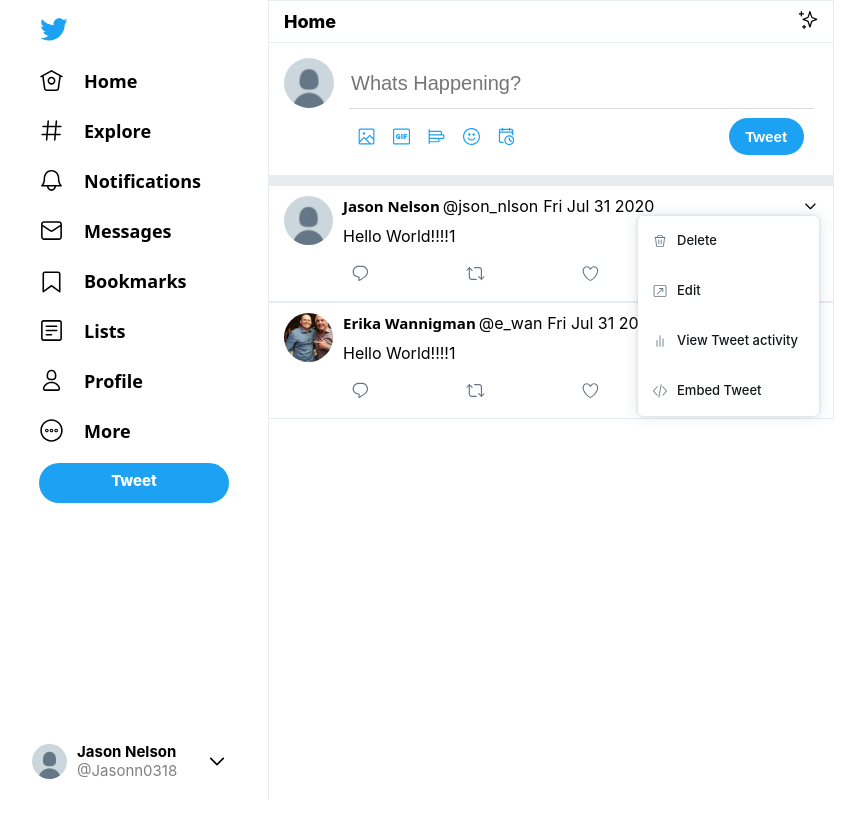
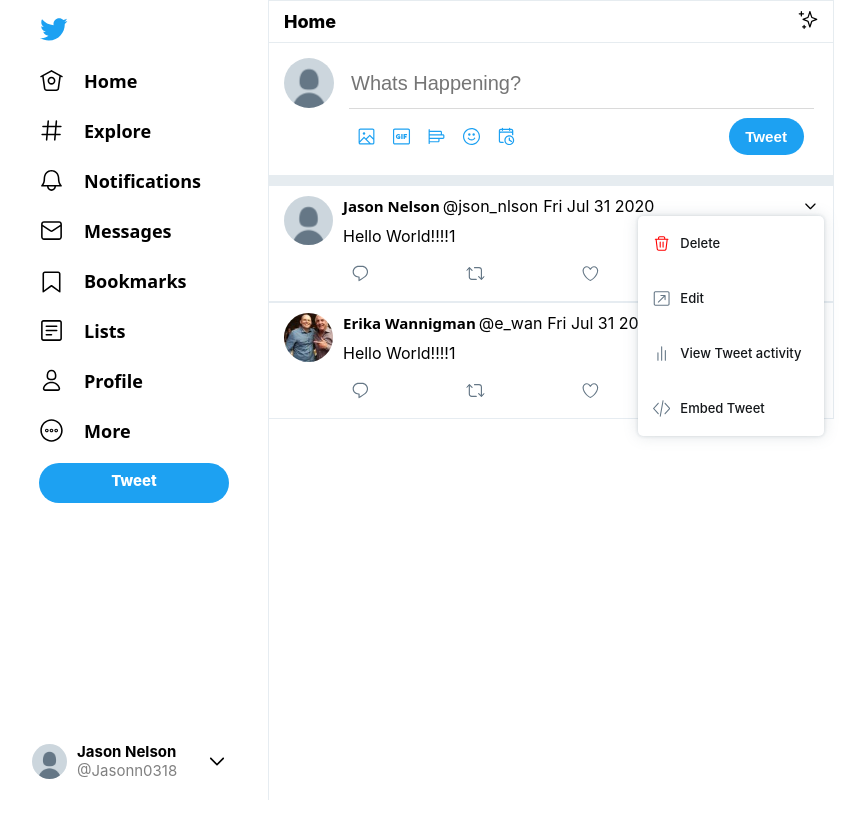
Before and after one commit to UpAndAtThem/TwittrClone, a React (Create React App) app: page /home in a window 1280 px wide. Both pictures are taken after a click on the icon 846 px from the left and 206 px from the top of the page. Shown: the top 818 px of the page, without its empty margins (36-901 px from the left). Built offline with nearby package versions, Linux system fonts and the light colour scheme.

Commit message:
added editTweet handler and passed it to TweetModal

```diff
--- a/src/App.tsx
+++ b/src/App.tsx
@@ -32,7 +32,13 @@
     };
   }
 
-  handleShow = (e?: any, post?: any, styles?: any, handleShow?: any) => {
+  editTweet = (postId: any) => {
+    console.log(postId);
+    console.log(this.state.tweets);
+    console.log(this);
+  };
+
+  handleShow = (e?: any, post?: any, styles?: any, handleShow?: any, editTweet?: any) => {
     if (!post) {
       this.setState({post: undefined});
       return undefined;
@@ -50,7 +56,7 @@
     let top = `${Math.floor(y)}px`;
     let left = `${Math.floor(x)}px`;
 
-    this.setState({post: <TweetModal isUser={isUser} top={top} left={left} postId={String(post.id)} styles={styles} handleShow={handleShow}/>});
+    this.setState({post: <TweetModal isUser={isUser} editTweet={editTweet} top={top} left={left} postId={String(post.id)} styles={styles} handleShow={handleShow}/>});
   };
 
 
@@ -152,6 +158,7 @@
               mockPosts={this.state.tweets}
               user={this.state.user}
               handleShow={this.handleShow}
+              editTweet={this.editTweet}
             />
           </Route>
           <Route path="/users">
--- a/src/Components/Post/Post.tsx
+++ b/src/Components/Post/Post.tsx
@@ -3,12 +3,12 @@
 import PostController from './PostController/PostController';
 import PostInterface from '../../Interfaces/Post';
 
-const Post = (props: {post: PostInterface, handleShow: any}) => {
+const Post = (props: {post: PostInterface, handleShow: any, editTweet: any}) => {
   console.log('Post Renders');
   let post = props.post;
 
   const tweetInfoHandler = (e: React.MouseEvent<SVGSVGElement, MouseEvent>) => {
-    props.handleShow(e, post, styles, props.handleShow);
+    props.handleShow(e, post, styles, props.handleShow, props.editTweet);
   }
 
   let mockPost =
--- a/src/Components/PostsFeed/PostsFeed.tsx
+++ b/src/Components/PostsFeed/PostsFeed.tsx
@@ -4,12 +4,13 @@
 interface Props {
   mockPosts: typeof Post[];
   handleShow: any;
+  editTweet: any;
 };
 
 const PostsFeed: React.FC<any> = (props: any) => {
   console.log('PostsFeed Renders');
   let JSXPosts = props.mockPosts.map((post: any) => {
-    return (<Post key={post.id} handleShow={props.handleShow} post={post}></Post>);
+    return (<Post key={post.id} handleShow={props.handleShow} post={post} editTweet={props.editTweet}></Post>);
   });
 
   return (
--- a/src/Containers/Home/Home.tsx
+++ b/src/Containers/Home/Home.tsx
@@ -11,7 +11,8 @@
   tweetInputValue: string
   onChangeTweetInput: ((event: any) => void),
   user: User,
-  handleShow: any
+  handleShow: any,
+  editTweet: any
 }
 
 class Home extends Component<Props, {}> {
@@ -26,7 +27,7 @@
           tweetInputValue={this.props.tweetInputValue}
           makeTweetHandler={this.props.makeTweetHandler}
         />
-        <PostsFeed handleShow={this.props.handleShow } mockPosts={this.props.mockPosts} />
+        <PostsFeed handleShow={this.props.handleShow } mockPosts={this.props.mockPosts} editTweet={this.props.editTweet} />
       </div>
     );
   }
--- a/src/UI/Backdrop/Backdrop.module.css
+++ b/src/UI/Backdrop/Backdrop.module.css
@@ -4,5 +4,5 @@
   top: 0px;
   right: 0px;
   bottom: 0px;
-  z-index: 1000;
+  z-index: 10;
 }
--- a/src/UI/Backdrop/Backdrop.tsx
+++ b/src/UI/Backdrop/Backdrop.tsx
@@ -6,6 +6,7 @@
   bodyHeight += 100;
 
   const onClose = (e: React.MouseEvent<HTMLDivElement, MouseEvent>) => {
+    console.log('backdrop');
     props.handleShow();
   }
 
--- a/src/UI/TweetModal/TweetModal.module.css
+++ b/src/UI/TweetModal/TweetModal.module.css
@@ -10,7 +10,7 @@
 .TweetEditModal svg {
   margin-right: 10px;
   fill: rgb(101, 119, 134);
-  height: 20px;
+  height: 25px;
   display: inline-block;
   padding: 15px 0 15px 15px;
 }
@@ -37,3 +37,7 @@
 .TweetEditModal div:hover {
   background-color: rgb(230, 236, 240, 0.5);
 }
+
+.TweetEditModal .Delete {
+  fill: red;
+}
--- a/src/UI/TweetModal/TweetModal.tsx
+++ b/src/UI/TweetModal/TweetModal.tsx
@@ -2,22 +2,24 @@
 import Backdrop from '../Backdrop/Backdrop';
 import styles from './TweetModal.module.css';
 
-const TweetModal = (props: { isUser: boolean, postId: string, top: string, left: string, styles: any, handleShow: any }) => {
-  let modalPos = {top: props.top, left: props.left };
+const TweetModal = (props: { isUser: boolean, editTweet: any, postId: string, top: string, left: string, styles: any, handleShow: any }) => {
+  let modalPos = { top: props.top, left: props.left };
+
+  console.log(props.postId);
 
   if (props.isUser) {
-    modalPos.left = (Number(modalPos.left.replace(/\D/g,'')) + 45).toString() + 'px';
+    modalPos.left = (Number(modalPos.left.replace(/\D/g, '')) + 45).toString() + 'px';
   }
 
   let modalContent = props.isUser ?
     (
       <>
         <div>
-          <svg viewBox="0 0 24 24" className=""><g><path d="M20.746 5.236h-3.75V4.25c0-1.24-1.01-2.25-2.25-2.25h-5.5c-1.24 0-2.25 1.01-2.25 2.25v.986h-3.75c-.414 0-.75.336-.75.75s.336.75.75.75h.368l1.583 13.262c.216 1.193 1.31 2.027 2.658 2.027h8.282c1.35 0 2.442-.834 2.664-2.072l1.577-13.217h.368c.414 0 .75-.336.75-.75s-.335-.75-.75-.75zM8.496 4.25c0-.413.337-.75.75-.75h5.5c.413 0 .75.337.75.75v.986h-7V4.25zm8.822 15.48c-.1.55-.664.795-1.18.795H7.854c-.517 0-1.083-.246-1.175-.75L5.126 6.735h13.74L17.32 19.732z"></path><path d="M10 17.75c.414 0 .75-.336.75-.75v-7c0-.414-.336-.75-.75-.75s-.75.336-.75.75v7c0 .414.336.75.75.75zm4 0c.414 0 .75-.336.75-.75v-7c0-.414-.336-.75-.75-.75s-.75.336-.75.75v7c0 .414.336.75.75.75z"></path></g></svg>
+          <svg viewBox="0 0 24 24" className={styles.Delete}><g><path d="M20.746 5.236h-3.75V4.25c0-1.24-1.01-2.25-2.25-2.25h-5.5c-1.24 0-2.25 1.01-2.25 2.25v.986h-3.75c-.414 0-.75.336-.75.75s.336.75.75.75h.368l1.583 13.262c.216 1.193 1.31 2.027 2.658 2.027h8.282c1.35 0 2.442-.834 2.664-2.072l1.577-13.217h.368c.414 0 .75-.336.75-.75s-.335-.75-.75-.75zM8.496 4.25c0-.413.337-.75.75-.75h5.5c.413 0 .75.337.75.75v.986h-7V4.25zm8.822 15.48c-.1.55-.664.795-1.18.795H7.854c-.517 0-1.083-.246-1.175-.75L5.126 6.735h13.74L17.32 19.732z"></path><path d="M10 17.75c.414 0 .75-.336.75-.75v-7c0-.414-.336-.75-.75-.75s-.75.336-.75.75v7c0 .414.336.75.75.75zm4 0c.414 0 .75-.336.75-.75v-7c0-.414-.336-.75-.75-.75s-.75.336-.75.75v7c0 .414.336.75.75.75z"></path></g></svg>
           <p>Delete</p>
         </div>
-        <div>
-        <svg viewBox="0 0 24 24" className=""><g><path d="M20.75 22H3.25C2.01 22 1 20.99 1 19.75V4.25C1 3.01 2.01 2 3.25 2h17.5C21.99 2 23 3.01 23 4.25v15.5c0 1.24-1.01 2.25-2.25 2.25zM3.25 3.5c-.414 0-.75.337-.75.75v15.5c0 .413.336.75.75.75h17.5c.414 0 .75-.337.75-.75V4.25c0-.413-.336-.75-.75-.75H3.25z"></path><path d="M16.758 6.982h-5.806c-.414 0-.75.336-.75.75s.336.75.75.75h3.995L6.92 16.508c-.292.293-.292.768 0 1.06.147.147.34.22.53.22s.385-.072.53-.22l8.027-8.025v3.995c0 .414.336.75.75.75s.75-.336.75-.75V7.732c0-.414-.335-.75-.75-.75z"></path></g></svg>
+        <div onClick={() => props.editTweet(props.postId)}>
+          <svg viewBox="0 0 24 24" className=""><g><path d="M20.75 22H3.25C2.01 22 1 20.99 1 19.75V4.25C1 3.01 2.01 2 3.25 2h17.5C21.99 2 23 3.01 23 4.25v15.5c0 1.24-1.01 2.25-2.25 2.25zM3.25 3.5c-.414 0-.75.337-.75.75v15.5c0 .413.336.75.75.75h17.5c.414 0 .75-.337.75-.75V4.25c0-.413-.336-.75-.75-.75H3.25z"></path><path d="M16.758 6.982h-5.806c-.414 0-.75.336-.75.75s.336.75.75.75h3.995L6.92 16.508c-.292.293-.292.768 0 1.06.147.147.34.22.53.22s.385-.072.53-.22l8.027-8.025v3.995c0 .414.336.75.75.75s.75-.336.75-.75V7.732c0-.414-.335-.75-.75-.75z"></path></g></svg>
           <p>Edit</p>
         </div>
         <div>
@@ -55,7 +57,7 @@
   return (
 
     <Backdrop handleShow={props.handleShow}>
-      <div className={styles.TweetEditModal} style={{position: 'absolute', ...modalPos}}>
+      <div className={styles.TweetEditModal} style={{ position: 'absolute', ...modalPos }}>
         {modalContent}
       </div>
     </Backdrop>
```
